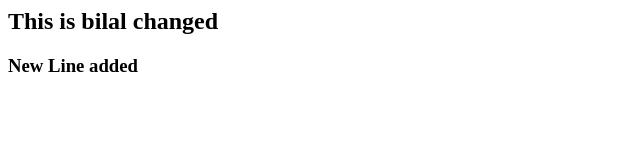
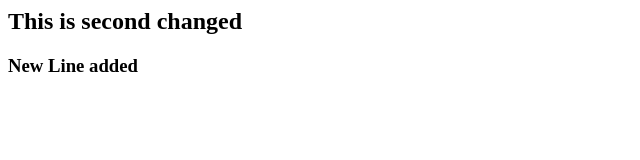
Before and after one commit to riazstartup/Git_HAZZA, a plain HTML site: page index.html in a window 1280 px wide. Shown: the full height of the page, 0-640 px from the left. Drawn offline with Linux system fonts and the light colour scheme.

Commit message:
Revert "bilal"
This reverts commit c62f7abd0bda5191e952bd4e1afa1cca8ad756b4.

```diff
--- a/index.html
+++ b/index.html
@@ -1,6 +1,6 @@
 
 
-<h2> This is bilal changed </h2>
+<h2> This is second changed </h2>
 
 
 <h3> New Line added</h3>
```
